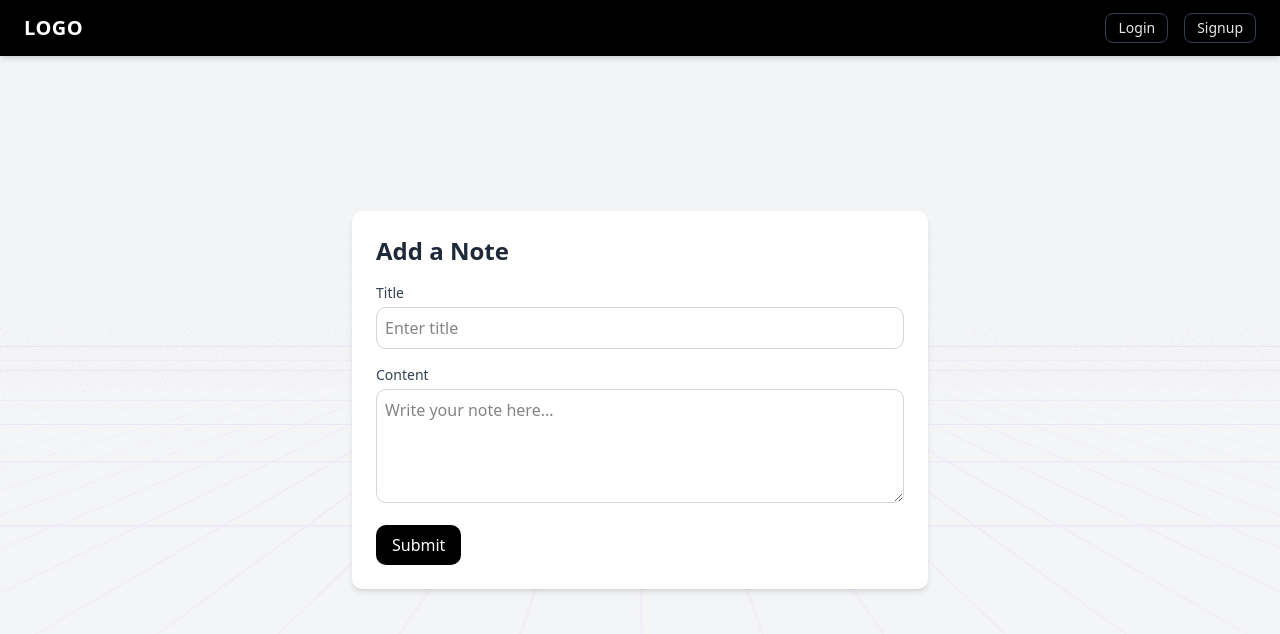
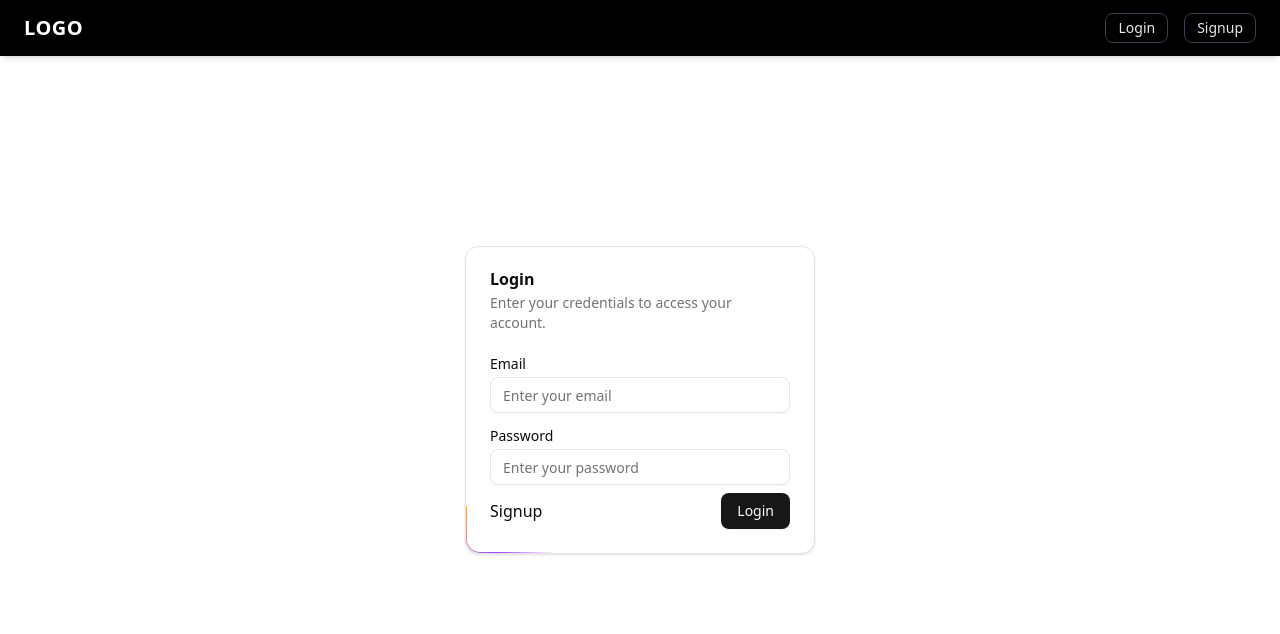
Before and after one commit to Segasonics/content, a React (Vite) app in the folder frontend/: page / in a window 1280 px wide. Shown: the top 634 px of the page. Built offline with nearby package versions, Linux system fonts and the light colour scheme; no server answers.

Commit message:
add authentication in frontend

```diff
--- a/frontend/src/App.jsx
+++ b/frontend/src/App.jsx
@@ -29,7 +29,7 @@
     <>
       {shouldShowNavbar && <Navbar />}
       <Routes>
-        <Route path='/' element={<Home />} />
+        <Route path='/' element={user ? <Home />:<Login />} />
         <Route path='/login' element={user ? <Navigate to='/' /> : <Login />} />
         <Route path='/signup' element={user ? <Navigate to='/' /> : <Signup />} />
         <Route path='/admin' element={user?.role !== "admin" ? <Navigate to={'/'} /> : <Admin />} />
```
